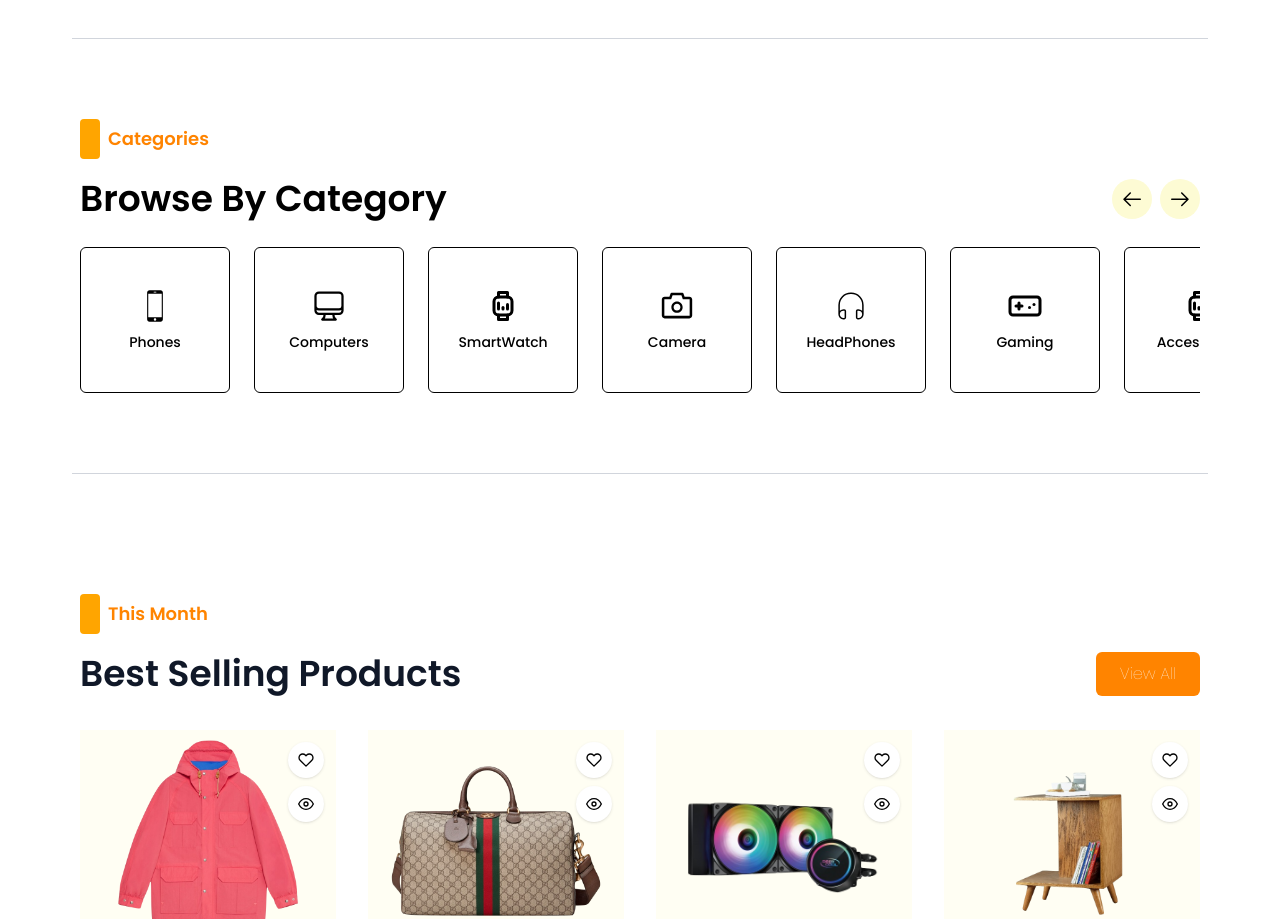
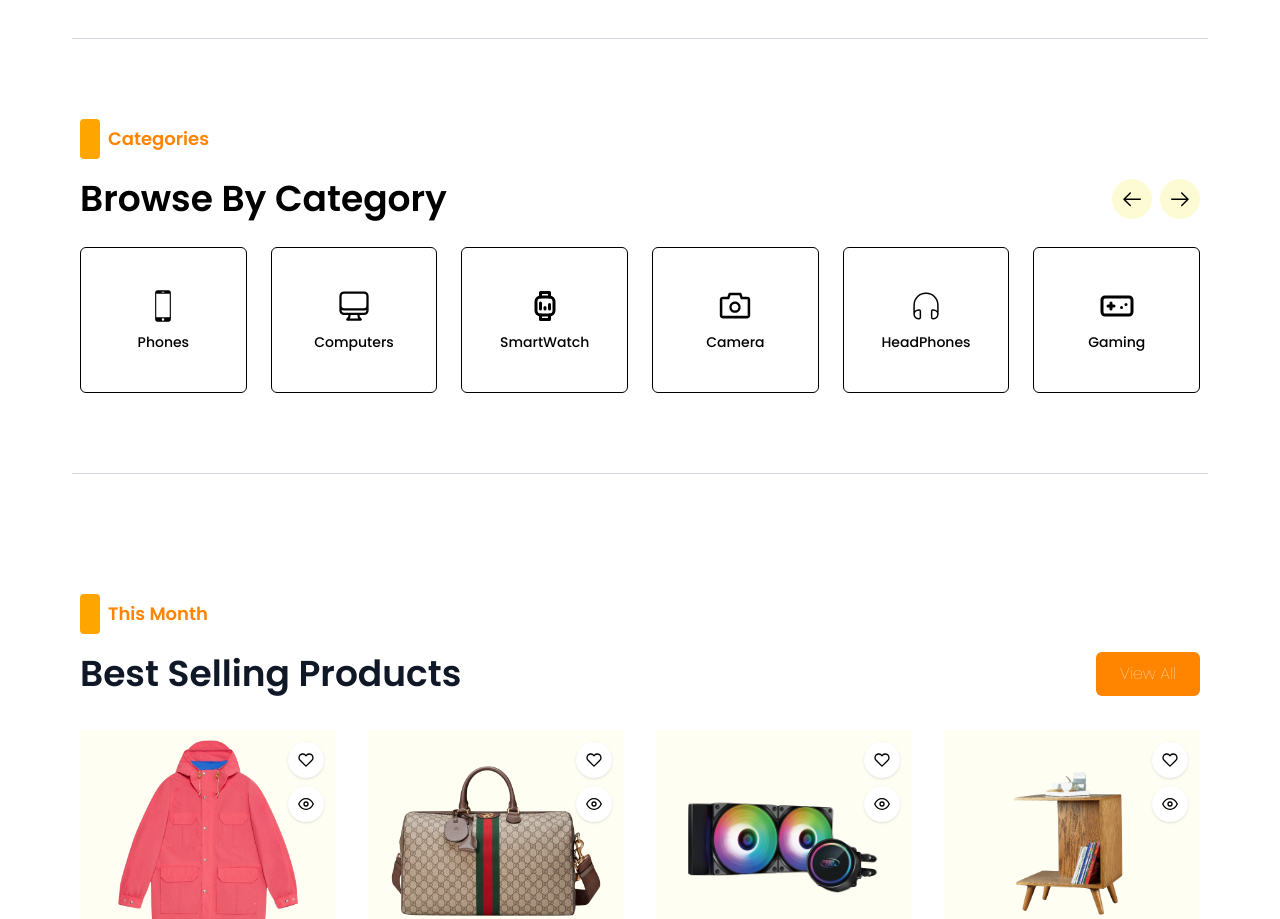
Before and after one commit to SwagataChatterjee68/next-project, a Next.js app: page / in a window 1280 px wide. Shown: the part 1178-2097 px from the top of the page. Built offline with nearby package versions, Linux system fonts and the light colour scheme.

Commit message:
added some change

```diff
--- a/src/components/category/Category.jsx
+++ b/src/components/category/Category.jsx
@@ -16,9 +16,7 @@ const Category = () => {
     { id: 3, name: "SmartWatch", icon: <TbDeviceWatchStats /> },
     { id: 4, name: "Camera", icon: <AiOutlineCamera /> },
     { id: 5, name: "HeadPhones", icon: <CiHeadphones /> },
-    { id: 6, name: "Gaming", icon: <LuGamepad /> },
-    { id: 7, name: "Accessories", icon: <TbDeviceWatchStats /> },
-    { id: 8, name: "Speakers", icon: <CiHeadphones /> },
+    { id: 6, name: "Gaming", icon: <LuGamepad /> }
   ];
 
   const scrollRef = useRef(null);
--- a/src/components/category/category.css
+++ b/src/components/category/category.css
@@ -5,7 +5,7 @@
   @apply px-2 py-10 border-b border-gray-300 my-10;
 }
 .category-wrapper {
-  @apply mb-10;
+  @apply mb-10 2xl:max-w-7xl  md:max-w-6xl  mx-auto ;
 }
 
 .category-header {
@@ -43,7 +43,7 @@
 
 /* --- Card --- */
 .category-card {
-  @apply flex flex-col items-center justify-center min-w-[150px] border rounded-md py-10 px-4 cursor-pointer transition snap-start;
+  @apply flex flex-col items-center min-w-[150px] px-2 w-full border rounded-md py-10 cursor-pointer transition snap-start;
 }
 .category-card-hover {
   @apply hover:bg-[#FF8400] hover:text-white;
```
